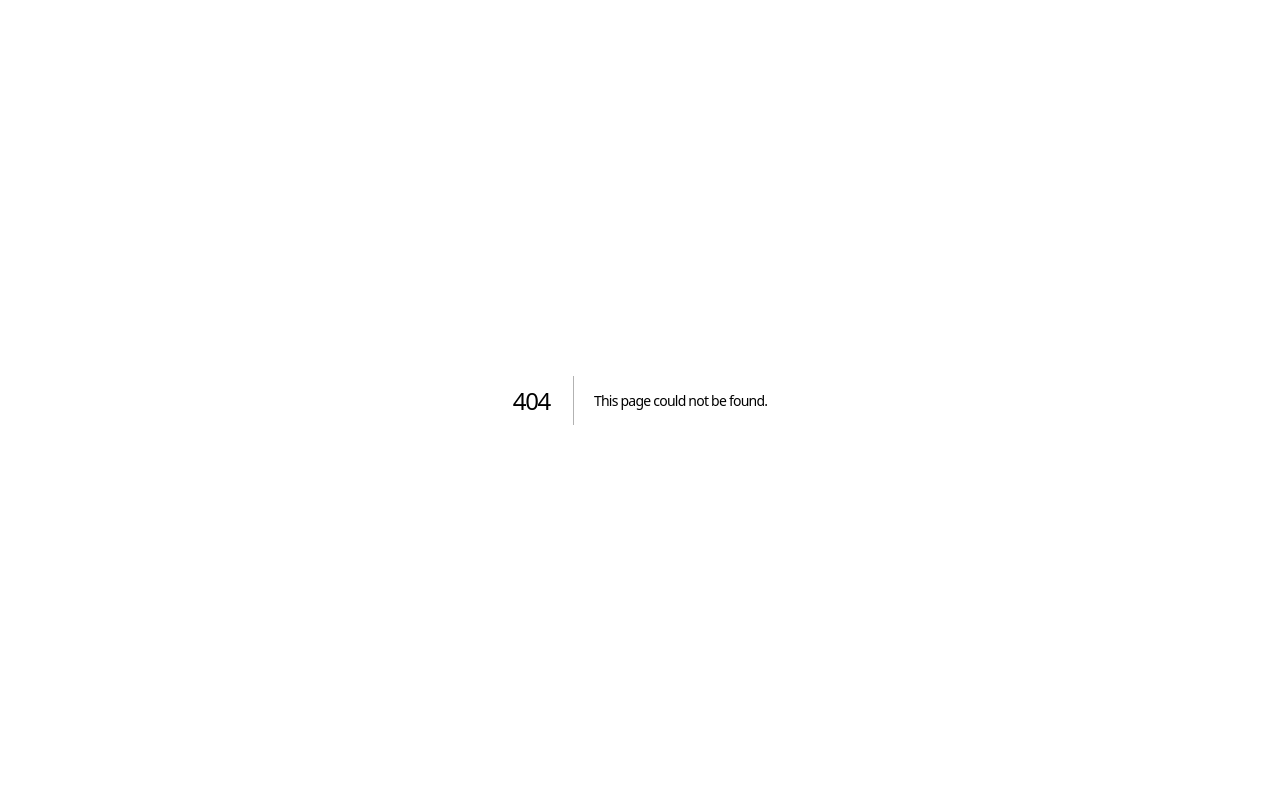
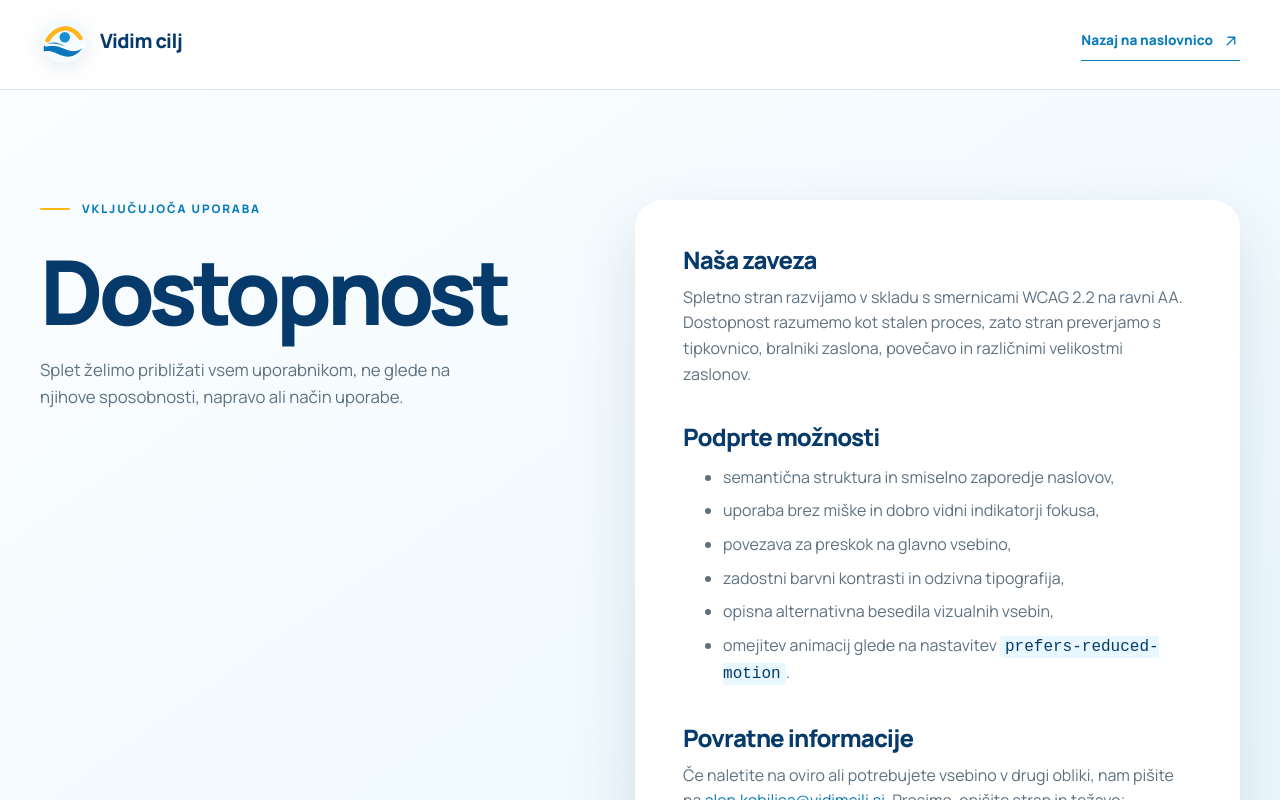
Before and after one commit to mihagams-blip/vidim-cilj, a Next.js app: page /dostopnost in a window 1280 px wide. Before the commit this address had no page. Shown: the top 800 px of the page. Built offline with nearby package versions, Linux system fonts and the light colour scheme.

Commit message:
Add accessibility page

```diff
--- /dev/null
+++ b/src/app/dostopnost/page.tsx
@@ -0,0 +1,25 @@
+import type { Metadata } from "next";
+import { LegalPage } from "@/components/LegalPage";
+
+export const metadata: Metadata = { title: "Izjava o dostopnosti" };
+
+export default function AccessibilityPage() {
+  return (
+    <LegalPage eyebrow="Vključujoča uporaba" title="Dostopnost" intro="Splet želimo približati vsem uporabnikom, ne glede na njihove sposobnosti, napravo ali način uporabe.">
+      <h2>Naša zaveza</h2>
+      <p>Spletno stran razvijamo v skladu s smernicami WCAG 2.2 na ravni AA. Dostopnost razumemo kot stalen proces, zato stran preverjamo s tipkovnico, bralniki zaslona, povečavo in različnimi velikostmi zaslonov.</p>
+      <h2>Podprte možnosti</h2>
+      <ul>
+        <li>semantična struktura in smiselno zaporedje naslovov,</li>
+        <li>uporaba brez miške in dobro vidni indikatorji fokusa,</li>
+        <li>povezava za preskok na glavno vsebino,</li>
+        <li>zadostni barvni kontrasti in odzivna tipografija,</li>
+        <li>opisna alternativna besedila vizualnih vsebin,</li>
+        <li>omejitev animacij glede na nastavitev <code>prefers-reduced-motion</code>.</li>
+      </ul>
+      <h2>Povratne informacije</h2>
+      <p>Če naletite na oviro ali potrebujete vsebino v drugi obliki, nam pišite na <a href="mailto:alen.kobilica@vidimcilj.si?subject=Dostopnost%20spletne%20strani">alen.kobilica@vidimcilj.si</a>. Prosimo, opišite stran in težavo; odgovorili bomo v najkrajšem možnem času.</p>
+      <p className="legal-updated">Izjava pripravljena · julij 2026</p>
+    </LegalPage>
+  );
+}
```
